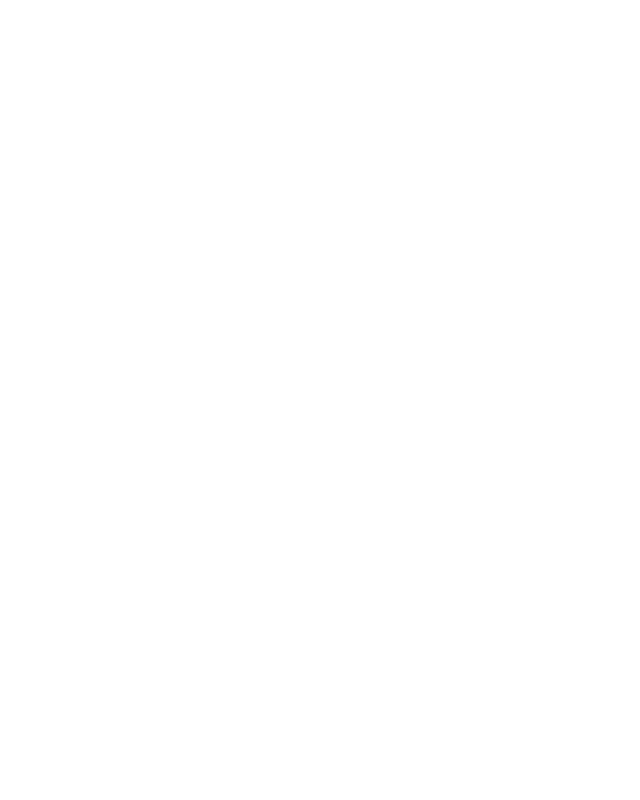
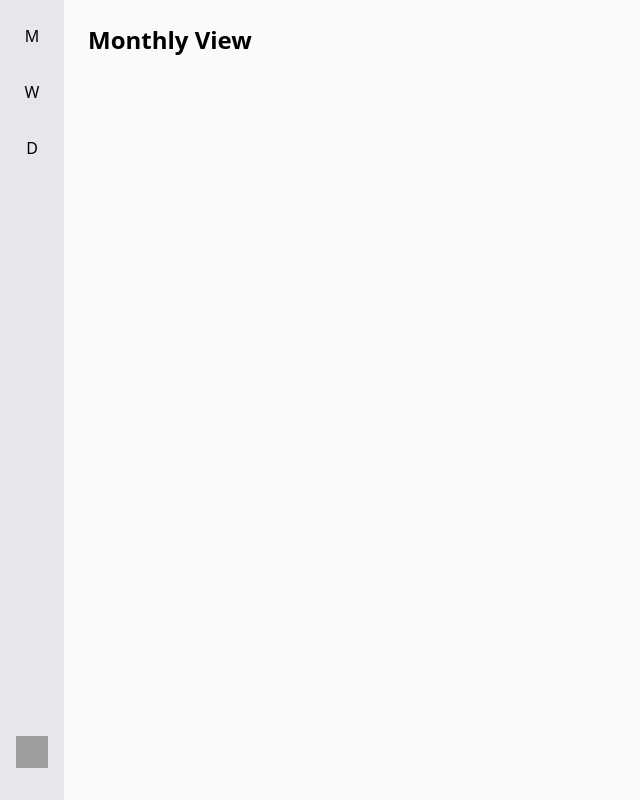
Before and after one commit to agc6/plan.it, a React (Vite) app in the folder client/: page /calendar in a window 1280 px wide. Before the commit this address had no page. Shown: the whole page, without its empty margins (0-640 px from the left). Built offline with nearby package versions, Linux system fonts and the light colour scheme; grey boxes are pictures that could not be loaded.

Commit message:
added CalnderSite in the eman time with a temporary button

```diff
--- a/client/src/App.jsx
+++ b/client/src/App.jsx
@@ -5,6 +5,8 @@
 import CTA from "./components/CTA";
 import Footer from "./components/Footer";
 import GetStarted from "./components/GetStarted"; // added a get strated
+import Calender from "./components/CalenderSite/Calender";  //added calnder page with folder
+import TempCalendarButton from "./components/TempCalendarButton"; // adjust path as needed (rn its an issue)
 
 
 function App() {
@@ -23,6 +25,8 @@
         }
       />
       <Route path="/get-started" element={<GetStarted />} />
+      {/* Calendar route */}
+      <Route path="/calendar" element={<Calender />} />
     </Routes>
   );
 }
--- /dev/null
+++ b/client/src/components/CalenderSite/Calender.jsx
@@ -0,0 +1,34 @@
+import { useState } from "react";
+import MonthlyPage from "./MonthlyPage";
+import WeeklyPage from "./WeeklyPage";
+import DailyPage from "./DailyPage";
+
+const CalendarSite = () => {
+  const [activeView, setActiveView] = useState("monthly");
+
+  return (
+    <div className="flex h-screen bg-gray-50">
+      {/* Sidebar */}
+      <div className="w-16 bg-gray-200 flex flex-col items-center py-4">
+        {/* Buttons */}
+        <button onClick={() => setActiveView("monthly")} className="mb-4 p-2">M</button>
+        <button onClick={() => setActiveView("weekly")} className="mb-4 p-2">W</button>
+        <button onClick={() => setActiveView("daily")} className="mb-4 p-2">D</button>
+
+        {/* User Icon */}
+        <div className="mt-auto mb-4">
+          <img src="/path/to/user-icon.svg" alt="User" className="w-8 h-8" />
+        </div>
+      </div>
+
+      {/* Main Content */}
+      <div className="flex-1 p-6">
+        {activeView === "monthly" && <MonthlyPage />}
+        {activeView === "weekly" && <WeeklyPage />}
+        {activeView === "daily" && <DailyPage />}
+      </div>
+    </div>
+  );
+};
+
+export default CalendarSite;
--- /dev/null
+++ b/client/src/components/CalenderSite/Dailypage.jsx
@@ -0,0 +1,10 @@
+const Dailypage = () => {
+    return (
+      <div>
+        <h1 className="text-2xl font-bold">Daily View</h1>
+        {/*daily calendar layout here */}
+      </div>
+    );
+  };
+
+  export default Dailypage;
--- /dev/null
+++ b/client/src/components/CalenderSite/Monthlypage.jsx
@@ -0,0 +1,10 @@
+const Monthlypage = () => {
+    return (
+      <div>
+        <h1 className="text-2xl font-bold">Monthly View</h1>
+        {/* monthly calendar layout here */}
+      </div>
+    );
+  };
+
+  export default Monthlypage;
--- /dev/null
+++ b/client/src/components/CalenderSite/Weeklypage.jsx
@@ -0,0 +1,10 @@
+const Weeklypage = () => {
+    return (
+      <div>
+        <h1 className="text-2xl font-bold">Weekly View</h1>
+        {/* weekly calendar layout here */}
+      </div>
+    );
+  };
+
+  export default Weeklypage;
--- a/client/src/components/Navbar.jsx
+++ b/client/src/components/Navbar.jsx
@@ -1,5 +1,6 @@
 import { useState } from "react";
 import { motion, AnimatePresence } from "framer-motion";
+import TempCalendarButton from "./TempCalendarButton"; // adjust the path if needed its temporary just to check
 
 const Navbar = () => {
   const [menuOpen, setMenuOpen] = useState(false);
@@ -20,11 +21,13 @@
         <div className="hidden md:flex space-x-4">
           <button className="px-4 py-2 text-gray-600 hover:text-black">Login</button>
           <button className="px-5 py-2 bg-blue-500 text-white rounded-lg shadow-md hover:bg-blue-600">
-            Sign Up
+          Sign Up
           </button>
+          {/* Temporary Calendar Button */}
+          <TempCalendarButton />
         </div>
 
-        {/* Menu, mobile ver. */}
+        {/* Mobile Menu Toggle */}
         <button className="md:hidden" onClick={() => setMenuOpen(!menuOpen)}>
           ☰
         </button>
--- /dev/null
+++ b/client/src/components/TempCalendarButton.jsx
@@ -0,0 +1,11 @@
+import { Link } from "react-router-dom";
+
+const TempCalendarButton = () => (
+  <Link to="/calendar">
+    <button className="px-4 py-2 bg-blue-500 text-white rounded-md">
+      Go to Calendar
+    </button>
+  </Link>
+);
+
+export default TempCalendarButton;
```
Also changed, not shown: 2 other files (tests, documents, lock files or other folders).
